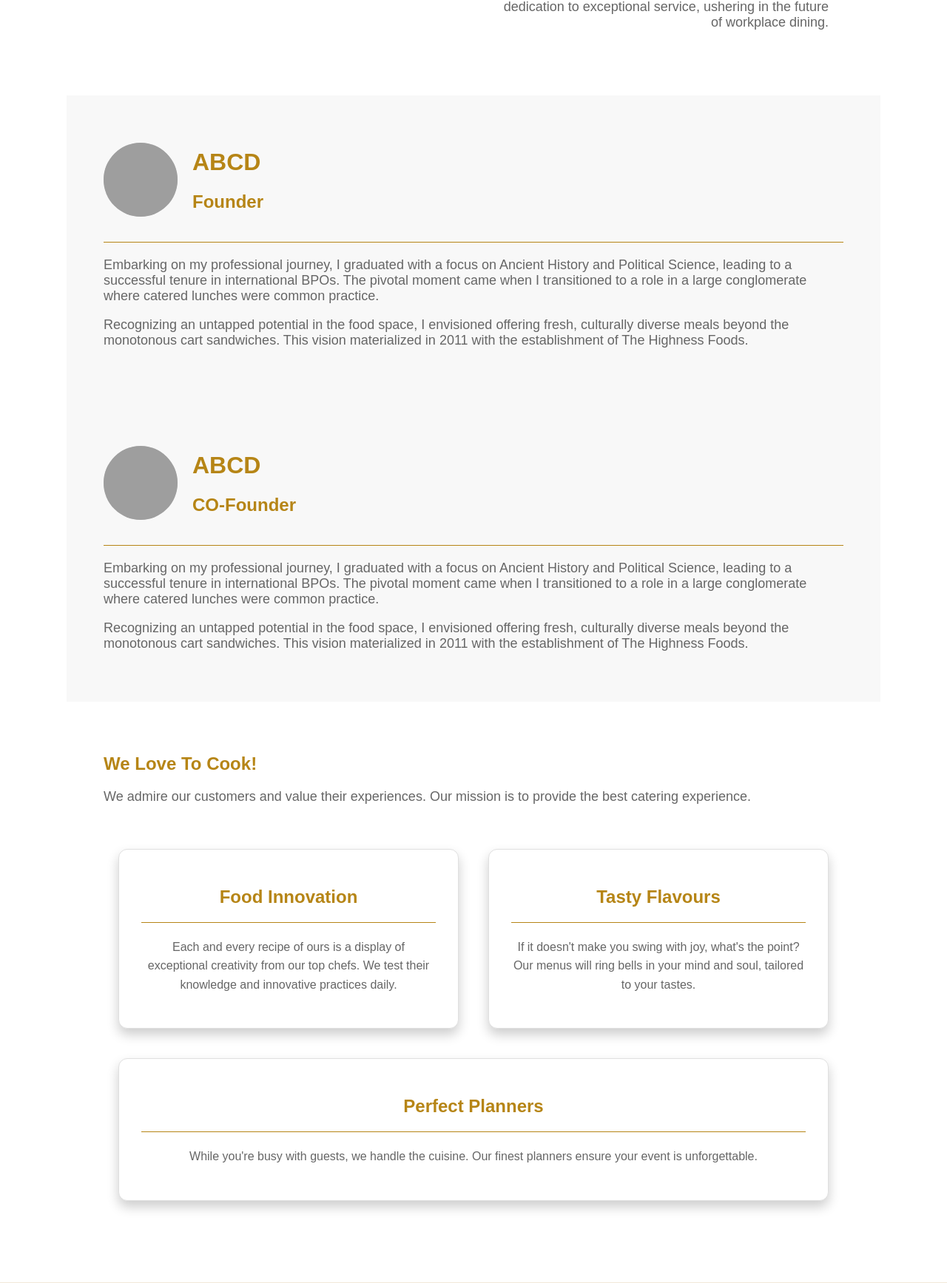
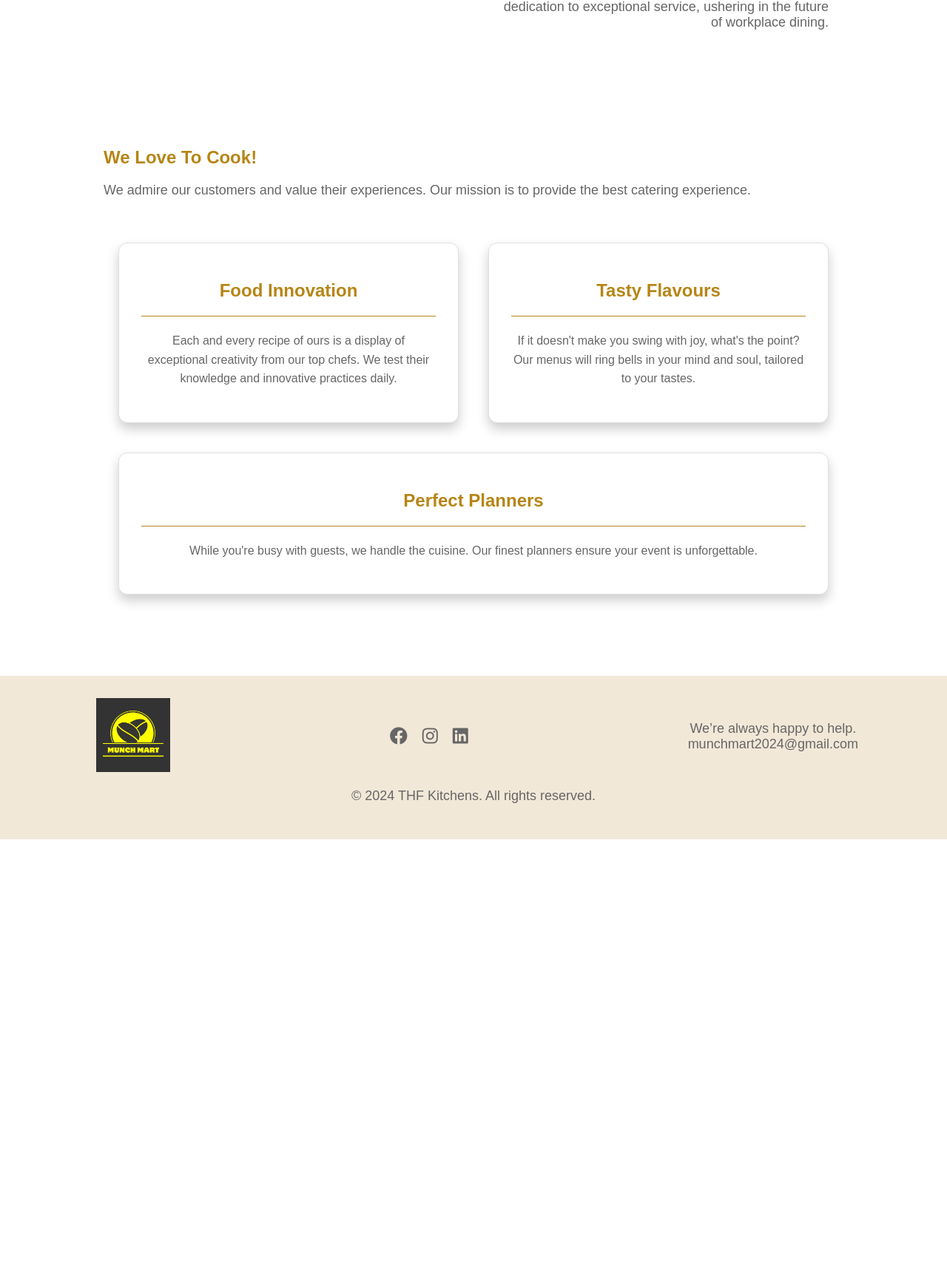
Before and after one commit to Shubham53Mishra/tuck-shops, a PHP site: page /about.php in a window 1280 px wide. Shown: the part 1222-2957 px from the top of the page at 74% size. After the commit the page ends 2357 px from the top, so only its background shows below. Run offline with PHP 8.4, Linux system fonts and the light colour scheme; grey boxes are pictures that could not be loaded.

Commit message:
remove the founder section

```diff
--- a/about.php
+++ b/about.php
@@ -360,37 +360,7 @@
         </div>
     </div>
 
-    <!-- Founder Section: Bhushan Ingle -->
-    <div class="container founder-section">
-        <div class="profile">
-            <img src="profile-placeholder.png" alt="Profile Picture">
-            <div>
-                <h1>ABCD</h1>
-                <h2>Founder</h2>
-            </div>
-        </div>
-        <hr>
-        <div class="content">
-            <p>Embarking on my professional journey, I graduated with a focus on Ancient History and Political Science, leading to a successful tenure in international BPOs. The pivotal moment came when I transitioned to a role in a large conglomerate where catered lunches were common practice.</p>
-            <p>Recognizing an untapped potential in the food space, I envisioned offering fresh, culturally diverse meals beyond the monotonous cart sandwiches. This vision materialized in 2011 with the establishment of The Highness Foods.</p>
-        </div>
-    </div>
 
-    <!-- Additional Founder Section -->
-    <div class="container founder-section">
-        <div class="profile">
-            <img src="profile-placeholder.png" alt="Profile Picture">
-            <div>
-                <h1>ABCD</h1>
-                <h2> CO-Founder</h2>
-            </div>
-        </div>
-        <hr>
-        <div class="content">
-            <p>Embarking on my professional journey, I graduated with a focus on Ancient History and Political Science, leading to a successful tenure in international BPOs. The pivotal moment came when I transitioned to a role in a large conglomerate where catered lunches were common practice.</p>
-            <p>Recognizing an untapped potential in the food space, I envisioned offering fresh, culturally diverse meals beyond the monotonous cart sandwiches. This vision materialized in 2011 with the establishment of The Highness Foods.</p>
-        </div>
-    </div>
 
     <!-- Features Section -->
     <div class="container">
```
